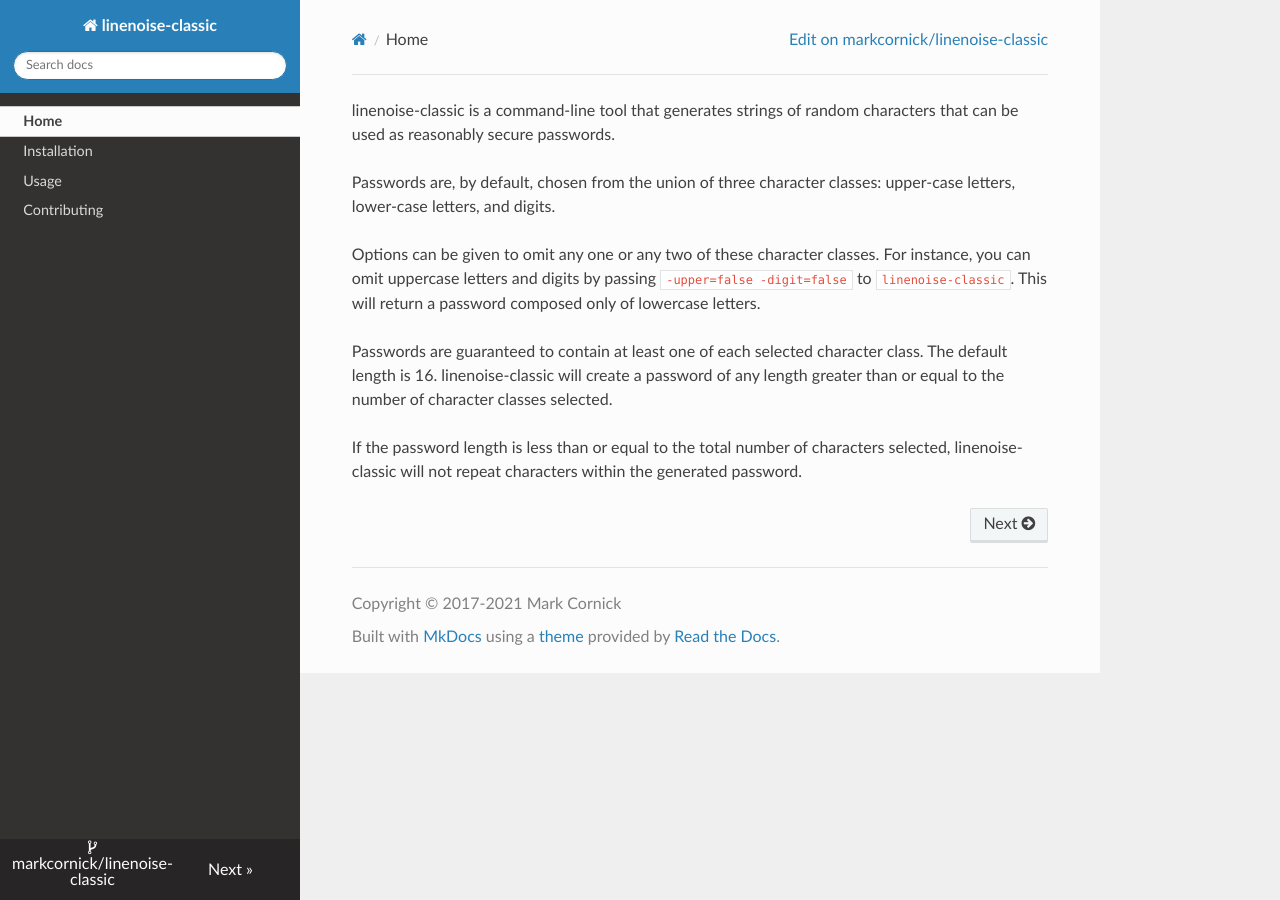
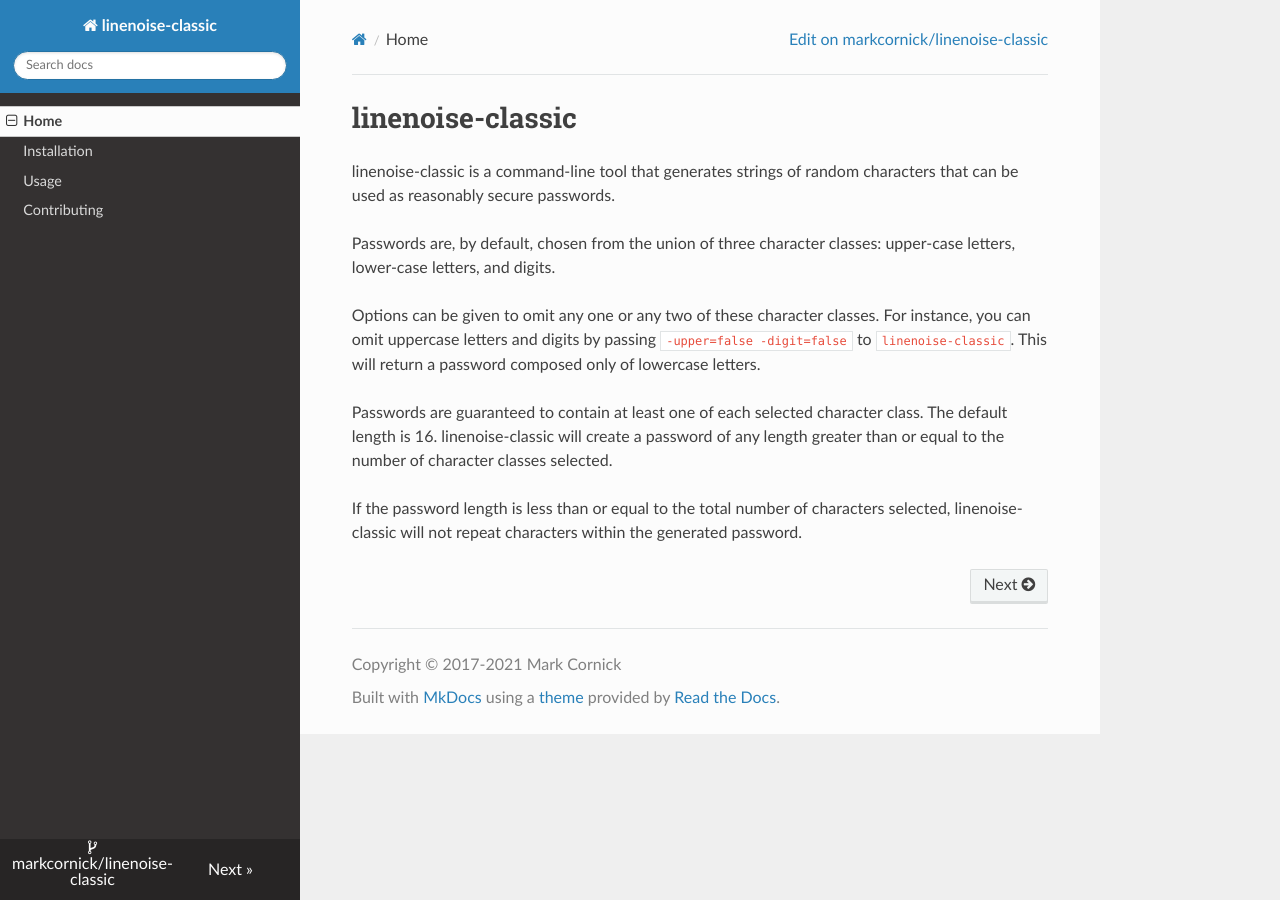
Before and after one commit to markcornick/linenoise-classic, an MkDocs documentation site: the page built from docs/index.md, in a window 1280 px wide. Built offline with MkDocs 1.6.1, drawn with Linux system fonts in a browser that asks for light colours; nearby versions of some CDN libraries.

Commit message:
docs: add heading to index page

```diff
--- a/docs/index.md
+++ b/docs/index.md
@@ -1,3 +1,5 @@
+# linenoise-classic
+
 linenoise-classic is a command-line tool that generates strings of
 random characters that can be used as reasonably secure passwords.
 
```
